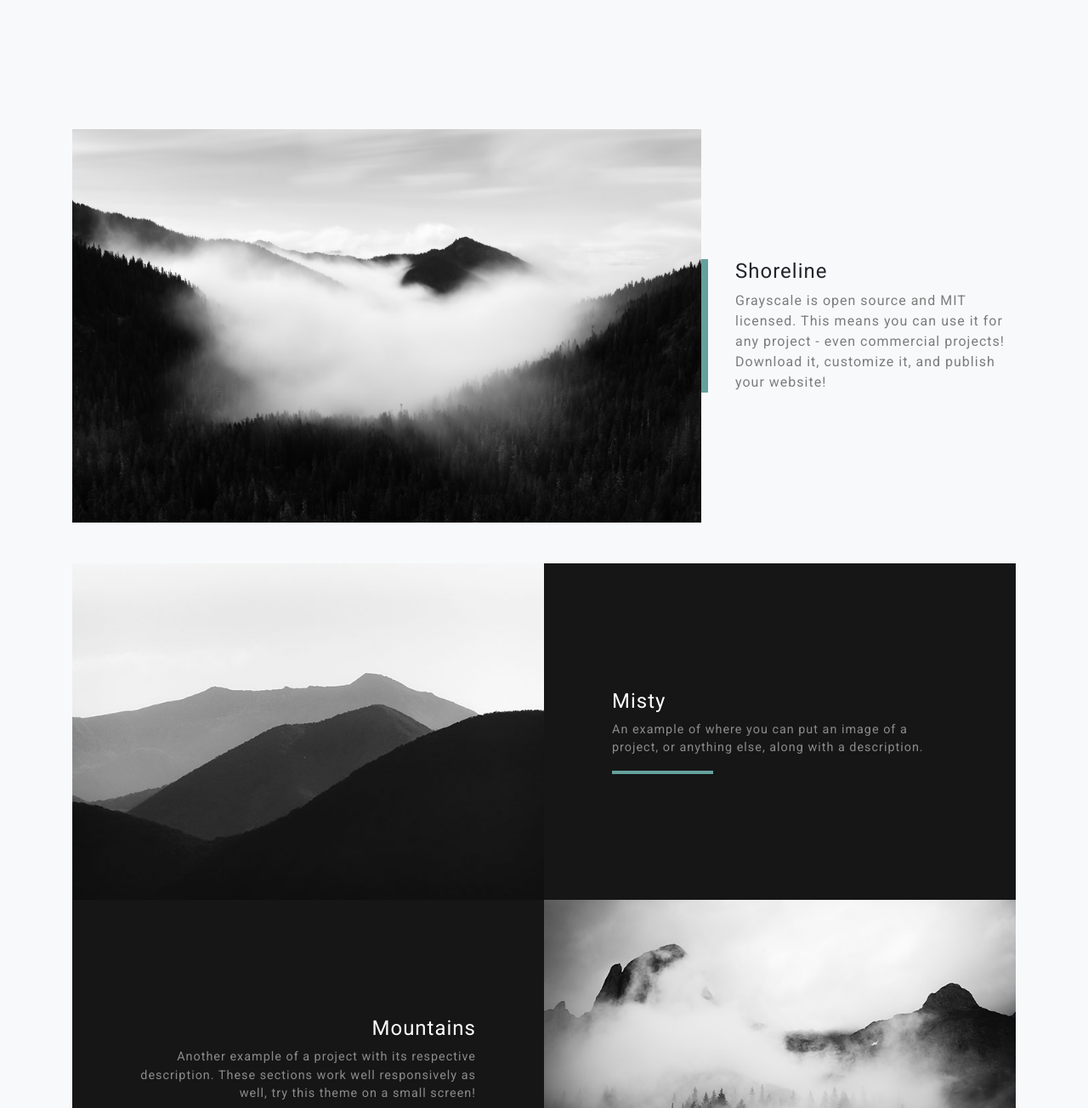
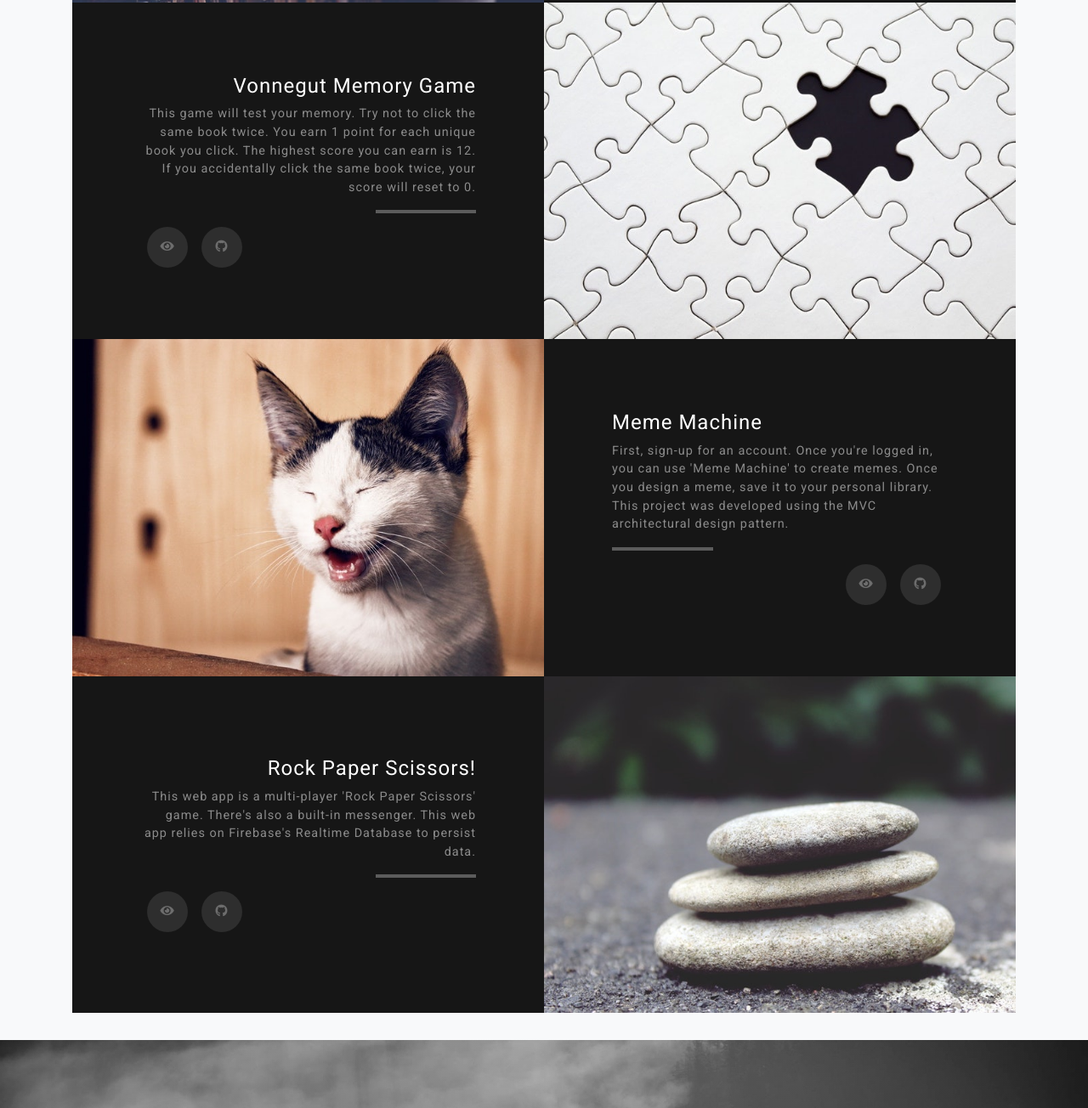
Before and after one commit to hoomanfor/old-portfolio, a plain HTML site: page index.html in a window 1280 px wide. Shown: the part 1496-2800 px from the top of the page at 85% size. Drawn offline with Linux system fonts and the light colour scheme; a web font is replaced by a local one.

Commit message:
added projects to the portfolio section

```diff
--- a/css/grayscale.css
+++ b/css/grayscale.css
@@ -68,26 +68,31 @@
     color: white;
   }
   #mainNav.navbar-shrink {
-    background-color: #fff;
+    background-color: #161616;
   }
   #mainNav.navbar-shrink .navbar-brand {
-    color: #161616;
+    color: rgba(255, 255, 255, 0.5);
+    border: 1px solid rgba(255, 255, 255, 0.5);
+  }
+  #mainNav.navbar-shrink .navbar-brand:hover {
+    color: rgba(255, 255, 255, 0.8);
+    border: 1px solid rgba(255, 255, 255, 0.8);
   }
   #mainNav.navbar-shrink .nav-link {
-    color: #161616;
+    color: rgba(255, 255, 255, 0.5);
     padding: 1.5rem 1.5rem 1.25rem;
     border-bottom: 0.25rem solid transparent;
   }
   #mainNav.navbar-shrink .nav-link:hover {
-    color: #64a19d;
+    color: rgba(255, 255, 255, 0.8);
   }
   #mainNav.navbar-shrink .nav-link:active {
-    color: #467370;
+    color: rgba(255, 255, 255, 0.8);
   }
   #mainNav.navbar-shrink .nav-link.active {
-    color: #64a19d;
+    color: rgba(255, 255, 255, 0.8);
     outline: none;
-    border-bottom: 0.25rem solid #64a19d;
+    border-bottom: 0.25rem solid rgba(255, 255, 255, 0.8);
   }
 }
 
@@ -165,29 +170,29 @@
 }
 
 .btn-primary:hover {
-  background-color: rgba(29, 161, 237, .4);
+  background-color: rgba(29, 161, 237, .4) !important;
 }
 
 .btn-primary:focus {
-  background-color: rgba(29, 161, 237, .4);
+  background-color: rgba(29, 161, 237, .4) !important;
   color: white;
 }
 
 .btn-primary:active {
-  background-color: #467370 !important;
+  background-color: rgba(29, 161, 237, .8) !important;
 }
 
 .about-section {
-  padding-top: 10rem;
+  padding-top: 2rem;
   background: linear-gradient(to bottom, #161616 0%, rgba(22, 22, 22, 0.9) 75%, rgba(22, 22, 22, 0.8) 100%);
 }
 
 .about-section p {
-  margin-bottom: 5rem;
+  margin-bottom: 2rem;
 }
 
 .projects-section {
-  padding: 10rem 0;
+  padding: 2rem 0;
 }
 
 .projects-section .featured-text {
@@ -211,7 +216,7 @@
     padding: 5rem;
   }
   .projects-section .project-text hr {
-    border-color: #64a19d;
+    border-color: rgba(255, 255, 255, 0.3);
     border-width: .25rem;
     width: 30%;
   }
@@ -281,6 +286,20 @@
   color: #fff;
 }
 
+.project-icon {
+  color: rgba(255, 255, 255, 0.3);
+  background: rgba(255, 255, 255, 0.1);
+  height: 3rem;
+  width: 3rem;
+  line-height: 3rem;
+  border-radius: 100%;
+  text-align: center;
+}
+
+.project-icon:hover {
+  color: rgba(255, 255, 255, 0.5);
+}
+
 body {
   font-family: 'Roboto', sans-serif;
   letter-spacing: 0.0625em;
--- a/index.html
+++ b/index.html
@@ -66,12 +66,11 @@
     <div class="container">
       <div class="row">
         <div class="col-lg-8 mx-auto">
-          <h2 class="text-white mb-4">Built with Bootstrap 4</h2>
-          <p class="text-white-50">Grayscale is a free Bootstrap theme created by Start Bootstrap. It can be yours right now, simply download the template on
-            <a href="http://startbootstrap.com/template-overviews/grayscale/">the preview page</a>. The theme is open source, and you can use it for any purpose, personal or commercial.</p>
+          <h2 class="text-white mb-4">Who is Hooman Foroudastan?</h2>
+          <p class="text-white-50">UNC (Chapel Hill) graduate skilled in HTML5, CSS3, JavaScript, jQuery, Handlebars.js, React.js, Node.js, Express.js, RESTful API Design, Firebase, MySQL, MongoDB, Salesforce Lightning Design System, and Shopify Liquid. Experienced with requirements gathering, QA, and competitive analysis. When it comes to acquiring knowledge, I believe Albert Einstein said it best: “If you can't explain it to a six year old, you don't understand it yourself.”</p>
         </div>
       </div>
-      <img src="img/ipad.png" class="img-fluid" alt="">
+      <!-- <img src="img/ipad.png" class="img-fluid" alt=""> -->
     </div>
   </section>
 
@@ -79,31 +78,28 @@
   <section id="projects" class="projects-section bg-light">
     <div class="container">
 
-      <!-- Featured Project Row -->
-      <div class="row align-items-center no-gutters mb-4 mb-lg-5">
-        <div class="col-xl-8 col-lg-7">
-          <img class="img-fluid mb-3 mb-lg-0" src="img/bg-masthead.jpg" alt="">
-        </div>
-        <div class="col-xl-4 col-lg-5">
-          <div class="featured-text text-center text-lg-left">
-            <h4>Shoreline</h4>
-            <p class="text-black-50 mb-0">Grayscale is open source and MIT licensed. This means you can use it for any project - even commercial projects! Download it, customize it, and publish your website!</p>
-          </div>
-        </div>
-      </div>
-
       <!-- Project One Row -->
       <div class="row justify-content-center no-gutters mb-5 mb-lg-0">
         <div class="col-lg-6">
-          <img class="img-fluid" src="img/demo-image-01.jpg" alt="">
+          <a href="https://serene-forest-85354.herokuapp.com/" target="_blank">
+            <img class="img-fluid" src="img/book-collector.jpg" alt="Book Collector">
+          </a>
         </div>
         <div class="col-lg-6">
           <div class="bg-black text-center h-100 project">
             <div class="d-flex h-100">
               <div class="project-text w-100 my-auto text-center text-lg-left">
-                <h4 class="text-white">Misty</h4>
-                <p class="mb-0 text-white-50">An example of where you can put an image of a project, or anything else, along with a description.</p>
+                <h4 class="text-white">Book Collector</h4>
+                <p class="mb-0 text-white-50">Use 'Book Collector' to track the books you own or plan to read. This is a MERN stack web app connected to the Google Books API.</p>
                 <hr class="d-none d-lg-block mb-0 ml-0">
+                <div class="social d-flex justify-content-end mt-3">
+                  <a class="project-icon mx-2" href="https://serene-forest-85354.herokuapp.com/" target="_blank">
+                    <i class="fas fa-eye"></i>
+                  </a>
+                  <a class="project-icon mx-2" href="https://github.com/hoomanfor/book-collector" target="_blank">
+                    <i class="fab fa-github"></i>
+                  </a>
+                </div>
               </div>
             </div>
           </div>
@@ -113,15 +109,81 @@
       <!-- Project Two Row -->
       <div class="row justify-content-center no-gutters">
         <div class="col-lg-6">
-          <img class="img-fluid" src="img/demo-image-02.jpg" alt="">
+          <a href="https://hoomanfor.github.io/vonnegut-game/" target="_blank">
+            <img class="img-fluid" src="img/vonnegut.jpg" alt="Vonnegut Memory Game">
+          </a>
         </div>
         <div class="col-lg-6 order-lg-first">
           <div class="bg-black text-center h-100 project">
             <div class="d-flex h-100">
               <div class="project-text w-100 my-auto text-center text-lg-right">
-                <h4 class="text-white">Mountains</h4>
-                <p class="mb-0 text-white-50">Another example of a project with its respective description. These sections work well responsively as well, try this theme on a small screen!</p>
+                <h4 class="text-white">Vonnegut Memory Game</h4>
+                <p class="mb-0 text-white-50">This game will test your memory. Try not to click the same book twice. You earn 1 point for each unique book you click. The highest score you can earn is 12. If you accidentally click the same book twice, your score will reset to 0.</p>
                 <hr class="d-none d-lg-block mb-0 mr-0">
+                <div class="social d-flex justify-content-start mt-3">
+                  <a class="project-icon mx-2" href="https://hoomanfor.github.io/vonnegut-game/" target="_blank">
+                    <i class="fas fa-eye"></i>
+                  </a>
+                  <a class="project-icon mx-2" href="https://github.com/hoomanfor/vonnegut-game" target="_blank">
+                    <i class="fab fa-github"></i>
+                  </a>
+                </div>
+              </div>
+            </div>
+          </div>
+        </div>
+      </div>
+
+      <!-- Project Three Row -->
+      <div class="row justify-content-center no-gutters mb-5 mb-lg-0">
+        <div class="col-lg-6">
+          <a href="https://guarded-gorge-23984.herokuapp.com/" target="_blank">
+            <img class="img-fluid" src="img/meme-machine.jpg" alt="Meme Machine">
+          </a>
+        </div>
+        <div class="col-lg-6">
+          <div class="bg-black text-center h-100 project">
+            <div class="d-flex h-100">
+              <div class="project-text w-100 my-auto text-center text-lg-left">
+                <h4 class="text-white">Meme Machine</h4>
+                <p class="mb-0 text-white-50">First, sign-up for an account. Once you're logged in, you can use 'Meme Machine' to create memes. Once you design a meme, save it to your personal library. This project was developed using the MVC architectural design pattern.</p>
+                <hr class="d-none d-lg-block mb-0 ml-0">
+                <div class="social d-flex justify-content-end mt-3">
+                  <a class="project-icon mx-2" href="https://guarded-gorge-23984.herokuapp.com/" target="_blank">
+                    <i class="fas fa-eye"></i>
+                  </a>
+                  <a class="project-icon mx-2" href="https://github.com/hoomanfor/meme-machine" target="_blank">
+                    <i class="fab fa-github"></i>
+                  </a>
+                </div>
+              </div>
+            </div>
+          </div>
+        </div>
+      </div>
+
+      <!-- Project Four Row -->
+      <div class="row justify-content-center no-gutters">
+        <div class="col-lg-6">
+          <a href="https://hoomanfor.github.io/rock-paper-scissors/" target="_blank">
+            <img class="img-fluid" src="img/rock-paper-scissors.jpg" alt="Rock Paper Scissors!">
+          </a>
+        </div>
+        <div class="col-lg-6 order-lg-first">
+          <div class="bg-black text-center h-100 project">
+            <div class="d-flex h-100">
+              <div class="project-text w-100 my-auto text-center text-lg-right">
+                <h4 class="text-white">Rock Paper Scissors!</h4>
+                <p class="mb-0 text-white-50">This web app is a multi-player 'Rock Paper Scissors' game. There's also a built-in messenger. This web app relies on Firebase's Realtime Database to persist data.</p>
+                <hr class="d-none d-lg-block mb-0 mr-0">
+                <div class="social d-flex justify-content-start mt-3">
+                  <a class="project-icon mx-2" href="https://hoomanfor.github.io/rock-paper-scissors/" target="_blank">
+                    <i class="fas fa-eye"></i>
+                  </a>
+                  <a class="project-icon mx-2" href="https://github.com/hoomanfor/vonnegut-game" target="_blank">
+                    <i class="fab fa-github"></i>
+                  </a>
+                </div>
               </div>
             </div>
           </div>
```
Also changed, not shown: img/book-collector.jpg (added), img/meme-machine.jpg (added), img/rock-paper-scissors.jpg (added), img/vonnegut.jpg (added).
